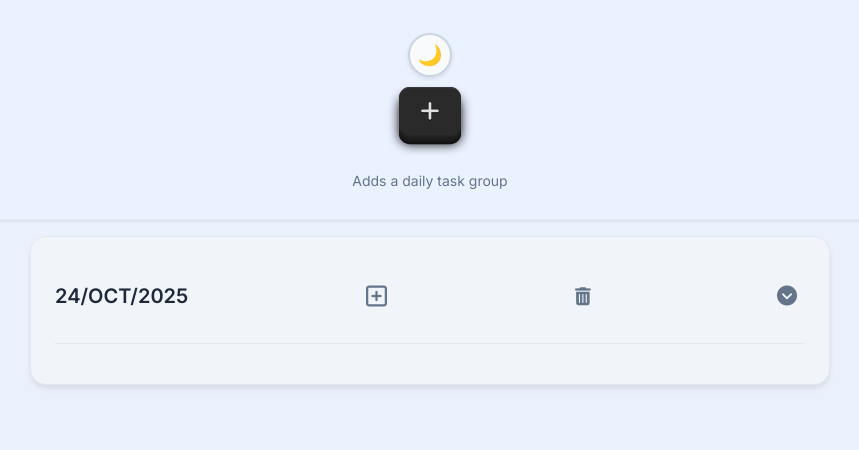
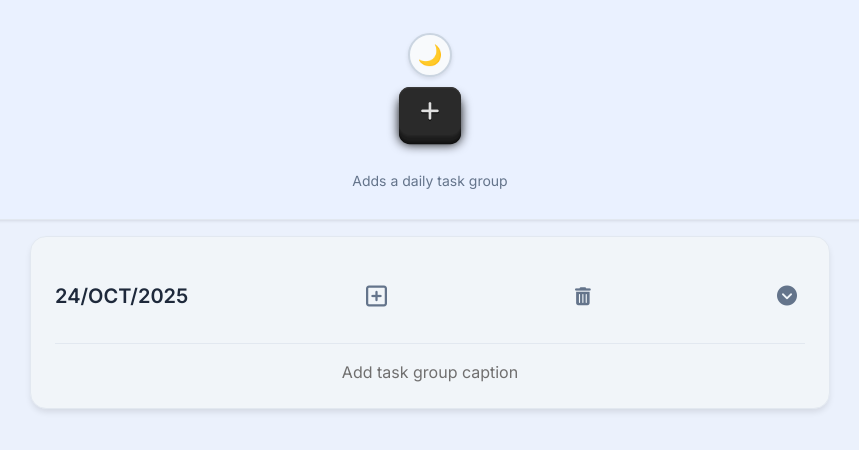
Before and after one commit to abk2191/todoapp-updated, a React (Vite) app: page / in a window 1280 px wide. Both pictures are taken after a click on the button 640 px from the left and 111 px from the top of the page. Shown: the top 450 px of the page, without its empty margins (210-1069 px from the left). Built offline with nearby package versions, Linux system fonts and the light colour scheme; a web font is replaced by a local one.

Commit message:
Update App.jsx

```diff
--- a/src/App.jsx
+++ b/src/App.jsx
@@ -171,6 +171,12 @@ function App() {
   const [editedCaptions, setEditedCaptions] = useState(() =>
     loadFromStorage("editedCaptions", {})
   );
+  const [taskGroupCaptions, setTaskGroupCaptions] = useState(() =>
+    loadFromStorage("taskGroupCaptions", {})
+  );
+  const [editedTaskGroupCaptions, setEditedTaskGroupCaptions] = useState(() =>
+    loadFromStorage("editedTaskGroupCaptions", {})
+  );
 
   // Save ALL data whenever ANY state changes
   useEffect(() => {
@@ -183,6 +189,8 @@ function App() {
     saveToStorage("tasksExpandedStates", tasksExpandedStates);
     saveToStorage("listCaptions", listCaptions);
     saveToStorage("editedCaptions", editedCaptions);
+    saveToStorage("taskGroupCaptions", taskGroupCaptions);
+    saveToStorage("editedTaskGroupCaptions", editedTaskGroupCaptions);
   }, [
     newTaskGroup,
     taskLists,
@@ -193,6 +201,8 @@ function App() {
     tasksExpandedStates,
     listCaptions,
     editedCaptions,
+    taskGroupCaptions,
+    editedTaskGroupCaptions,
   ]);
 
   // Calculate incomplete tasks whenever tasks change
@@ -295,6 +305,13 @@ function App() {
     setListCaptions((prev) => {
       const updated = { ...prev };
       listIds.forEach((id) => delete updated[id]);
+      return updated;
+    });
+
+    // Remove task group caption
+    setTaskGroupCaptions((prev) => {
+      const updated = { ...prev };
+      delete updated[datestring];
       return updated;
     });
 
@@ -563,6 +580,34 @@ function App() {
     }
   }
 
+  function updateTaskGroupCaption(datestring, newCaption) {
+    // If caption is empty, remove it from storage and mark as not edited
+    if (!newCaption.trim()) {
+      setTaskGroupCaptions((prev) => {
+        const updated = { ...prev };
+        delete updated[datestring];
+        return updated;
+      });
+
+      setEditedTaskGroupCaptions((prev) => ({
+        ...prev,
+        [datestring]: false,
+      }));
+    } else {
+      // Only update if we have a non-empty caption
+      setTaskGroupCaptions((prev) => ({
+        ...prev,
+        [datestring]: newCaption,
+      }));
+
+      // Mark this caption as edited
+      setEditedTaskGroupCaptions((prev) => ({
+        ...prev,
+        [datestring]: true,
+      }));
+    }
+  }
+
   // Toggle expand/collapse for all lists in a task group
   const toggleExpandCollapse = (datestring) => {
     const listIds = taskLists[datestring]?.map((list) => list.id) || [];
@@ -634,6 +679,7 @@ function App() {
     localStorage.removeItem("tasks");
     localStorage.removeItem("listCategories");
     localStorage.removeItem("listCaptions");
+    localStorage.removeItem("taskGroupCaptions");
     localStorage.removeItem("incompleteCounts");
     localStorage.removeItem("expandedStates");
     localStorage.removeItem("tasksExpandedStates");
@@ -642,6 +688,7 @@ function App() {
     setTasks({});
     setListCategories({});
     setListCaptions({});
+    setTaskGroupCaptions({});
     setIncompleteCounts({});
     setExpandedStates({});
     setTasksExpandedStates({});
@@ -713,6 +760,51 @@ function App() {
                       <i className="fa-solid fa-circle-chevron-down"></i>
                     )}
                   </button>
+                </div>
+
+                {/* TASK GROUP CAPTION AREA */}
+                <div className="task-group-caption-div">
+                  <p
+                    contentEditable
+                    suppressContentEditableWarning
+                    onFocus={(e) => {
+                      if (e.target.textContent === "Add task group caption") {
+                        e.target.textContent = "";
+                      }
+                    }}
+                    onBlur={(e) => {
+                      const newCaption = e.target.textContent.trim();
+
+                      // Update the task group caption
+                      updateTaskGroupCaption(datestring, newCaption);
+
+                      // If empty, reset to placeholder text
+                      if (!newCaption) {
+                        e.target.textContent = "Add task group caption";
+                      }
+                    }}
+                    onKeyDown={(e) => {
+                      if (e.key === "Enter") {
+                        e.preventDefault();
+                        e.target.blur();
+                      }
+                    }}
+                    style={{
+                      color:
+                        editedTaskGroupCaptions[datestring] &&
+                        taskGroupCaptions[datestring] &&
+                        taskGroupCaptions[datestring] !== "Add task group caption"
+                          ? "skyblue"
+                          : "rgb(112, 111, 111)",
+                      textAlign: "center",
+                      display: "flex",
+                      alignItems: "center",
+                      justifyContent: "center",
+                      margin: "0 auto",
+                    }}
+                  >
+                    {taskGroupCaptions[datestring] || "Add task group caption"}
+                  </p>
                 </div>
 
                 {/* Display total incomplete tasks for the task group */}
@@ -791,7 +883,7 @@ function App() {
                         </button>
                       </div>
 
-                      {/* LIST CAPTION AREA - ABOVE INCOMPLETE COUNT */}
+                      {/* LIST CAPTION AREA - KEPT AS BEFORE */}
                       <div className="captionsdiv">
                         <p
                           contentEditable
```
